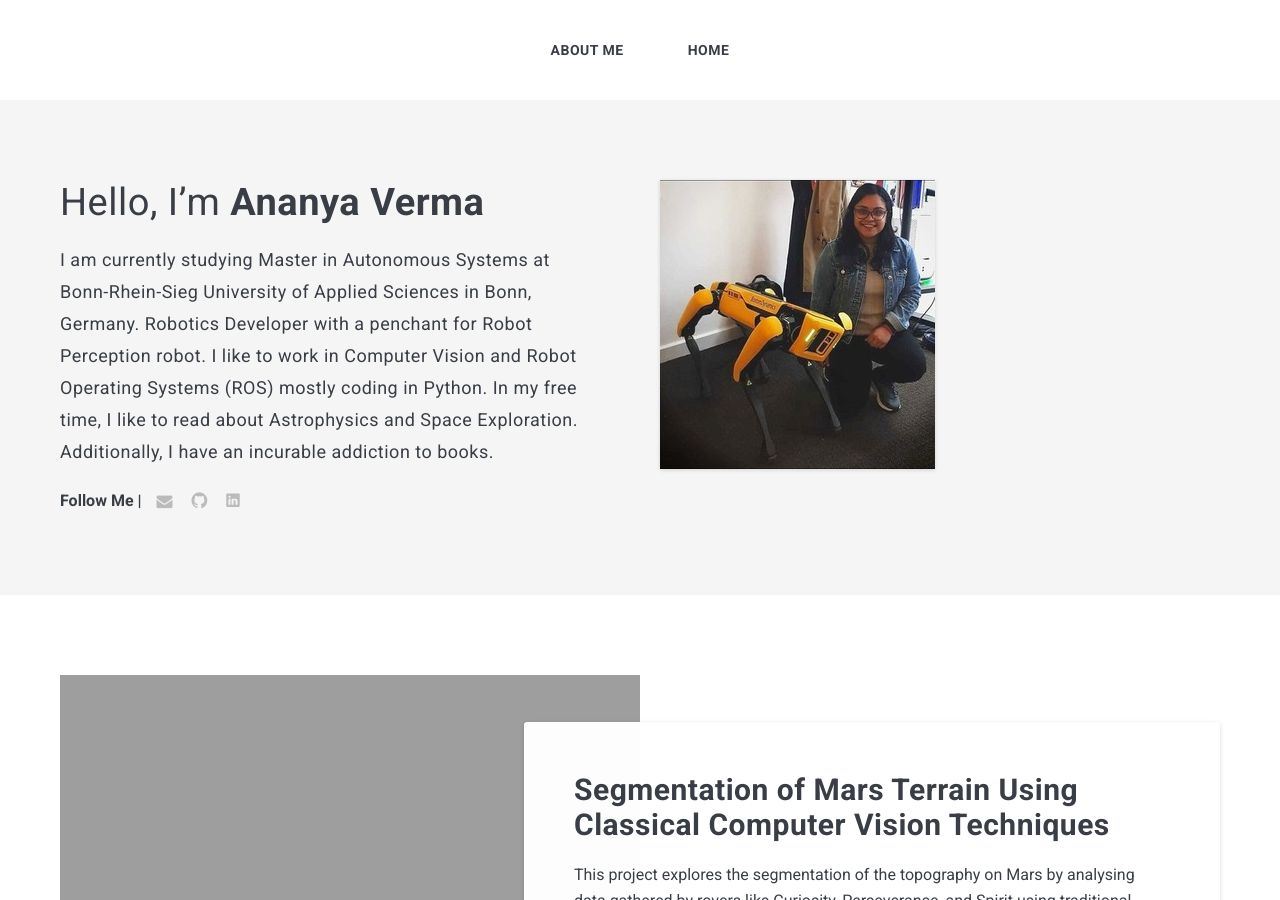
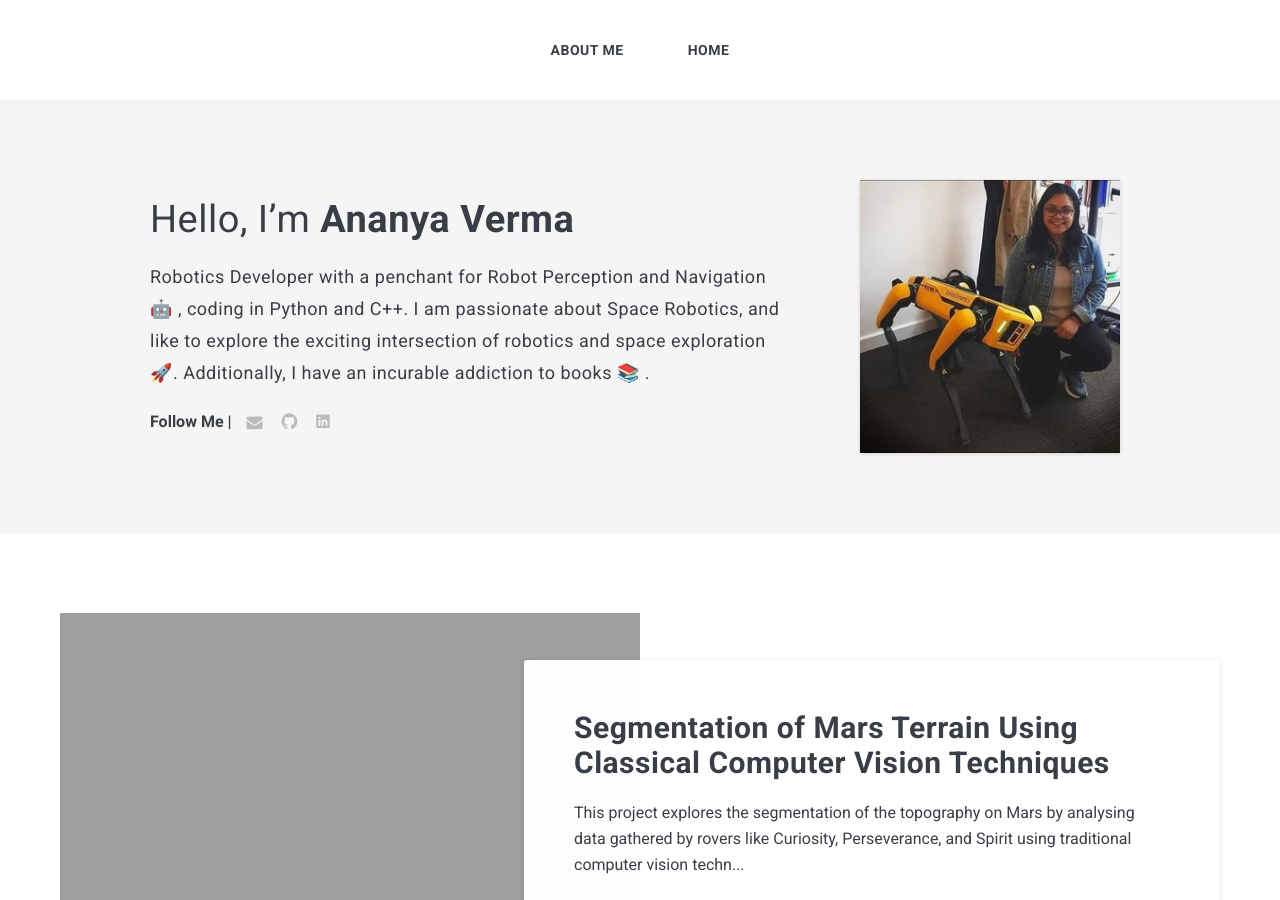
Before and after one commit to ananyaverma2/ananyaverma2.github.io, a Jekyll site: the page built from index.html, in a window 1280 px wide and 900 px high. Built offline with Jekyll 4.4.1, drawn with Linux system fonts in a browser that asks for light colours; nearby versions of some CDN libraries; the list of posts is cut into pages by our own code.

Commit message:
refactored home

```diff
--- a/_data/settings.yml
+++ b/_data/settings.yml
@@ -11,7 +11,7 @@ author:
   name: Ananya Verma
   image: my_image.jpg
   say-hello: Hello, I’m <strong>Ananya Verma</strong>
-  bio: I am currently studying Master in Autonomous Systems at Bonn-Rhein-Sieg University of Applied Sciences in Bonn, Germany. Robotics Developer with a penchant for Robot Perception robot. I like to work in Computer Vision and Robot Operating Systems (ROS) mostly coding in Python. In my free time, I like to read about Astrophysics and Space Exploration. Additionally, I have an incurable addiction to books.
+  bio: Robotics Developer with a penchant for Robot Perception and Navigation 🤖 , coding in Python and C++. I am passionate about Space Robotics, and like to explore the exciting intersection of robotics and space exploration 🚀. Additionally, I have an incurable addiction to books 📚 .
 
 #-------------------------------
 # Contact links
--- a/_includes/hero.html
+++ b/_includes/hero.html
@@ -2,8 +2,8 @@
 <div class="hero">
     <div class="container">
       <div class="row">
-        <div class="col col-6 col-t-12 last-item">
-          <div class="hero__content">
+        <div class="col col-8 col-t-12 last-item">
+          <div class="hero__content" style="padding-left: 90px;">
             <h1 class="hero__title">{{ site.data.settings.author.say-hello }}</h1>
             <p class="hero__subtitle">{{ site.data.settings.author.bio }}</p>
             <div class="hero__social">
@@ -12,7 +12,7 @@
             </div>
           </div>
         </div>
-        <div class="col col-6 col-t-12">
+        <div class="col col-3 col-t-12">
           <div class="hero__image">
             <img src="{{site.baseurl}}/images/{{ site.data.settings.author.image }}" alt="">
           </div>
```
Also changed, not shown: 2 other files.
